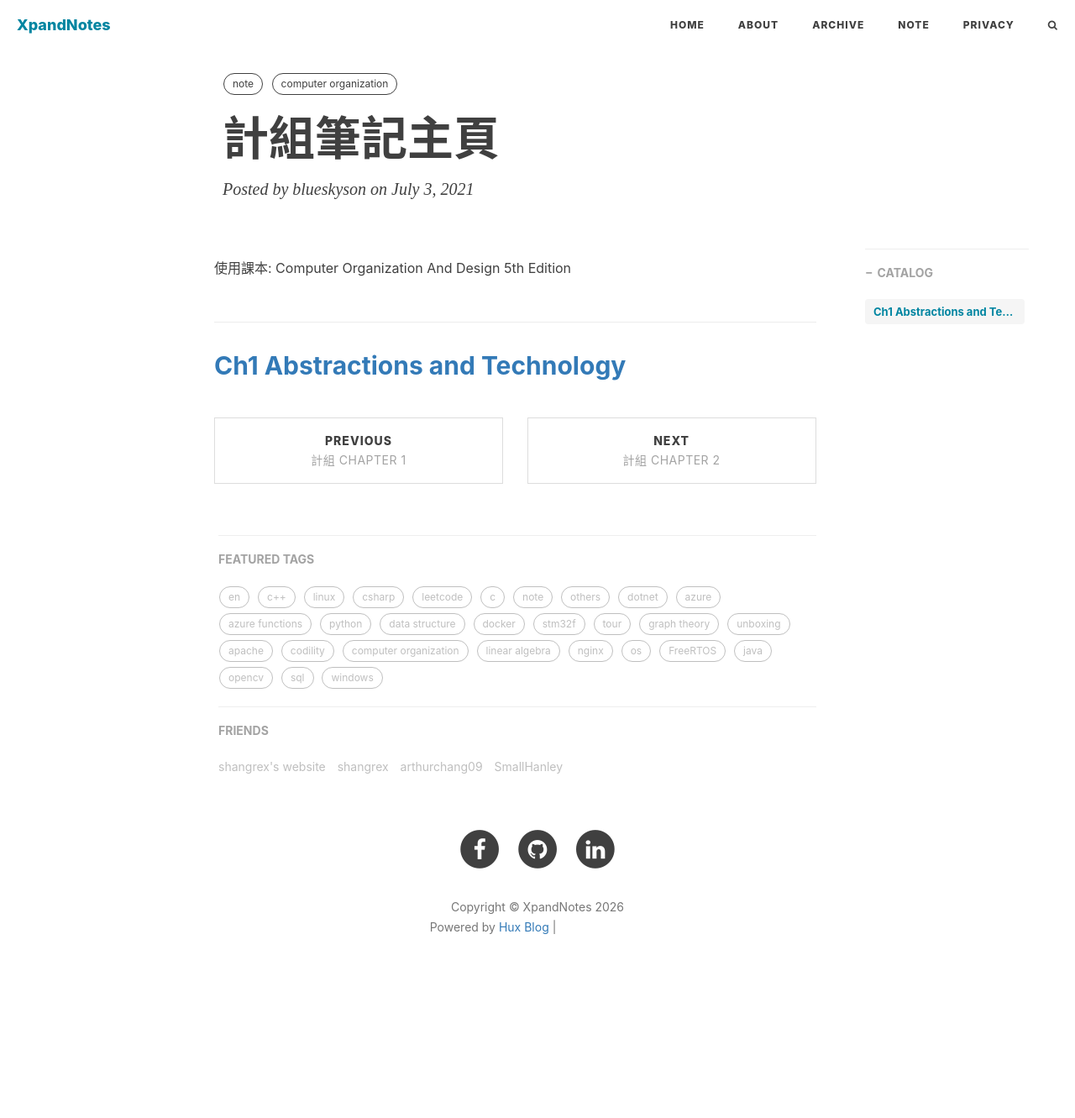
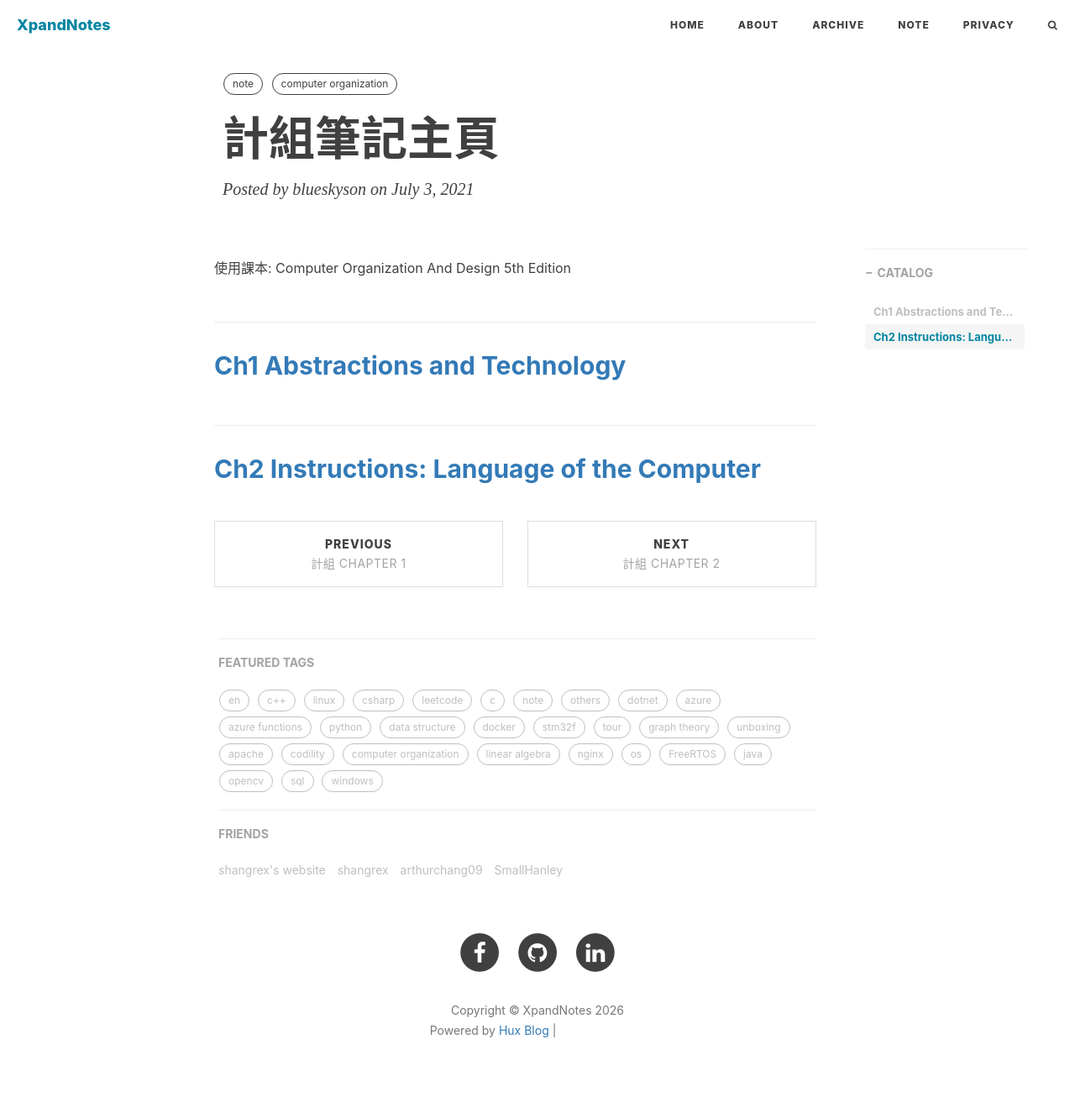
Before and after one commit to blueskyson/blueskyson.github.io, a Jekyll site: the page built from _posts/computer-organization/2021-07-03-computer-organization-home.md, in a window 1280 px wide. Shown: the whole page at 84% size. Built offline with Jekyll 4.4.1, drawn with Linux system fonts in a browser that asks for light colours; nearby versions of some CDN libraries; comment, search, counter and statistics services are not loaded; before the commit the page ends 1208 px from its top, so only the background shows below that; grey boxes are pictures that could not be loaded.

Commit message:
Add computer organization ch 2 to note catalog

```diff
--- a/_posts/computer-organization/2021-07-03-computer-organization-home.md
+++ b/_posts/computer-organization/2021-07-03-computer-organization-home.md
@@ -13,3 +13,5 @@ tags:
 使用課本: Computer Organization And Design 5th Edition
 
 ## [Ch1 Abstractions and Technology](/2021/07/03/computer-organization-ch-1)
+
+## [Ch2 Instructions: Language of the Computer](/2021/07/04/computer-organization-ch-2)
```
